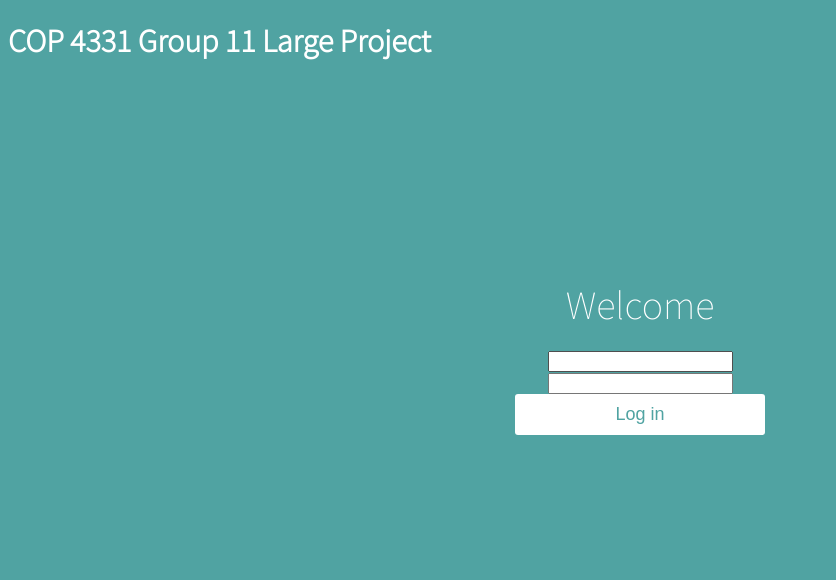
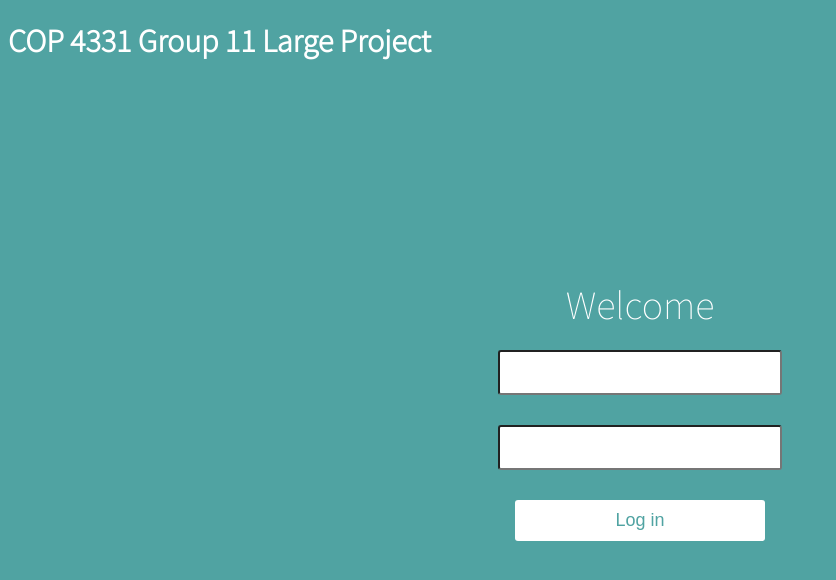
Before and after one commit to AhmadBarhamje/COP-4331C-LargeProject-Group11, a React (Create React App) app in the folder frontend/: page / in a window 1280 px wide. In both pictures the pointer is over the input "Username". Shown: the top 580 px of the page, without its empty margins (0-836 px from the left). Built offline with nearby package versions, Linux system fonts and the light colour scheme.

Commit message:
update app

```diff
--- a/frontend/src/App.css
+++ b/frontend/src/App.css
@@ -39,7 +39,6 @@
 }
 
 .wrapper{
-
 	position: absolute;
 	top: 50%;
 	left: 0;
@@ -67,7 +66,7 @@ form{
 	position: relative;
 	z-index: 2;
 }
-#loginName #loginPassword{
+input{
 	display: block;
 	appearance: none;
 	outline: 0;
@@ -84,10 +83,7 @@ form{
 	transition-duration: 0.25s;
 	font-weight: 300;
 }
-#loginName:hover{
-	background-color: fade(white, 40%);
-}
-#loginPassword:hover{
+input:hover{
 	background-color: fade(white, 40%);
 }
 
```
